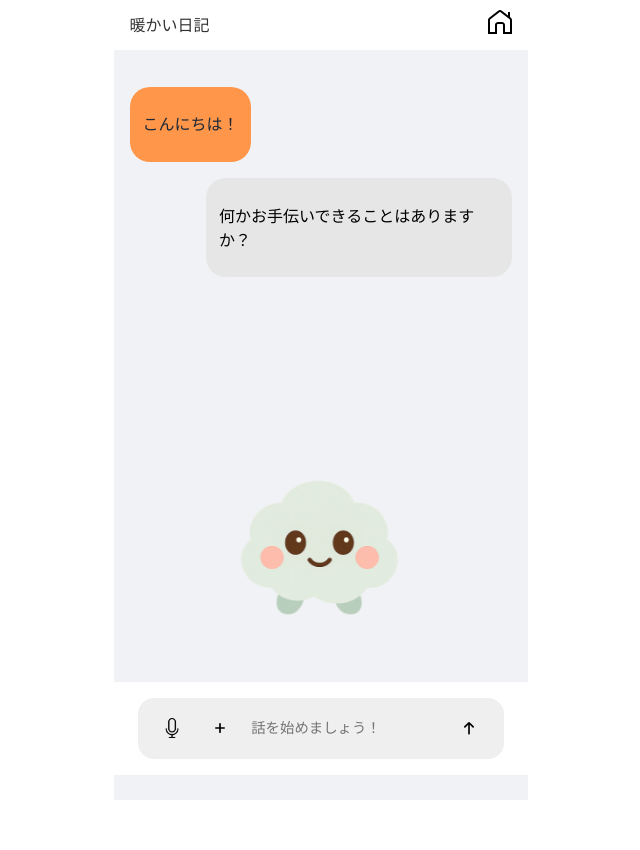
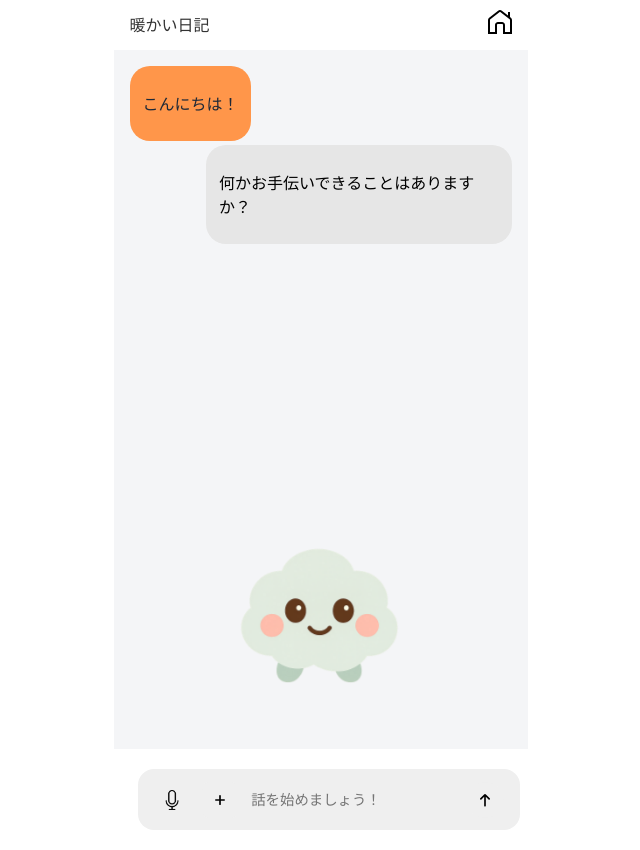
Before and after one commit to Mosic-asia/Project-kiokuSupportService-react-repo, a React app in the folder nikki-ai-project/: page /chat in a window 1280 px wide. Shown: the whole page, without its empty margins (319-959 px from the left). Before the commit the page ends 800 px from the top, so only its background shows below. Built offline with nearby package versions, Linux system fonts and the light colour scheme; the HTML template or start-up script is replaced by a standard one.

Commit message:
✨ Added routes
Addded routes

```diff
--- a/nikki-ai-project/src/routes/Chat.jsx
+++ b/nikki-ai-project/src/routes/Chat.jsx
@@ -1,13 +1,12 @@
-// src/Chat.jsx
+// src/routes/Chat.jsx
 import React, { useState, useEffect, useRef } from "react";
 import ChatBubble from "../components/ChatBubble";
 import InputBox from "../components/InputBox";
-import VoiceBar from "../components/VoiceBar"; // VoiceBar 컴포넌트 import
+import VoiceBar from "../components/VoiceBar";
 import { getChats, postChat } from "../api/chatApi";
 import CloudImage from "../assets/cloud.png";
 import styles from "../styles/Chat.module.css";
 import '../styles/ChatAnimation.css';
-import MicIcon from '../assets/microphone.png';
 
 const Chat = () => {
   const [messages, setMessages] = useState([
@@ -17,7 +16,6 @@ const Chat = () => {
   const [isVoiceRecording, setIsVoiceRecording] = useState(false);
 
   const chatAreaRef = useRef(null);
-  const inputBoxContainerRef = useRef(null); // 인풋 박스 컨테이너 ref
 
   useEffect(() => {
     // getChats().then(setMessages);
@@ -29,31 +27,18 @@ const Chat = () => {
   };
 
   const handleMicClick = () => {
-    setIsVoiceRecording(!isVoiceRecording);
-    if (chatAreaRef.current) {
-      chatAreaRef.current.classList.toggle(styles.hiddenChatArea);
-      chatAreaRef.current.scrollTop = 0;
-    }
-    // 인풋 박스 visibility 제어
-    if (inputBoxContainerRef.current) {
-      inputBoxContainerRef.current.style.display = isVoiceRecording ? 'none' : 'flex';
-    }
+    setIsVoiceRecording(true);
   };
 
   const handleStopRecording = () => {
     setIsVoiceRecording(false);
-    if (chatAreaRef.current) {
-      chatAreaRef.current.classList.remove(styles.hiddenChatArea);
-    }
-    // 인풋 박스 visibility 제어
-    if (inputBoxContainerRef.current) {
-      inputBoxContainerRef.current.style.display = 'flex';
-    }
     // 실제 음성 인식 종료 및 처리 로직 추가
   };
 
   return (
     <div className={styles.chatContainer}>
+      {/* 항상 보여야 하는 채팅 영역 + 캐릭터 */}
+      <div className={styles.chatContentWrapper}>
         <div className={styles.chatArea} ref={chatAreaRef}>
           {messages.map((msg, idx) => (
             <ChatBubble key={idx} message={msg} />
@@ -66,9 +51,20 @@ const Chat = () => {
             className={`${styles.cloudAvatar} cloud-float`}
           />
         </div>
-      <div className={styles.inputBoxContainer} ref={inputBoxContainerRef} style={{ display: isVoiceRecording ? 'none' : 'flex' }}>
-        <InputBox onSend={handleSend} onMicClick={handleMicClick} isVoiceRecording={isVoiceRecording} />
       </div>
+
+      {/* 인풋 박스는 보이스 모드 아닐 때만 */}
+      {!isVoiceRecording && (
+        <div className={styles.inputBoxContainer}>
+          <InputBox
+            onSend={handleSend}
+            onMicClick={handleMicClick}
+            isVoiceRecording={isVoiceRecording}
+          />
+        </div>
+      )}
+
+      {/* 보이스 모드일 때만 보이스 바 */}
       {isVoiceRecording && <VoiceBar onStopRecording={handleStopRecording} />}
     </div>
   );
--- a/nikki-ai-project/src/routes/Menu.jsx
+++ b/nikki-ai-project/src/routes/Menu.jsx
@@ -1,5 +1,6 @@
 import React from 'react';
 import '../styles/Menu.css';
+import { Link } from 'react-router-dom';
 
 const Menu = () => {
     return (
@@ -11,24 +12,41 @@ const Menu = () => {
 
             {/* 메뉴 아이템 */}
             <div className="menu-grid">
+              <Link to="/journal-list">
                 <div className="menu-item">
                     <span className="item-text">日記</span>
                 </div>
+              </Link>
+
+              <Link to="/chat">
                 <div className="menu-item">
                     <span className="item-text">日記を書く</span>
                 </div>
+              </Link>
+
+              <Link to="/talk">
                 <div className="menu-item">
                     <span className="item-text">トーク</span>
                 </div>
+              </Link>
+
+              <Link to="#">
                 <div className="menu-item">
                     <span className="item-text">予定</span>
                 </div>
+              </Link>
+
+              <Link to="/my-info">
                 <div className="menu-item">
                     <span className="item-text">マイカルて</span>
                 </div>
+              </Link>
+
+              <Link to="#">
                 <div className="menu-item">
                     <span className="item-text">設定</span>
                 </div>
+              </Link>
             </div>
         </div>
     );
--- /dev/null
+++ b/nikki-ai-project/src/routes/Talk.jsx
@@ -0,0 +1,4 @@
+function Talk() {
+
+}
+export default Talk
--- a/nikki-ai-project/src/styles/Chat.module.css
+++ b/nikki-ai-project/src/styles/Chat.module.css
@@ -1,20 +1,28 @@
+body {
+  background-color: white;
+}
+
 .chatContainer {
-  width: 100%;
+  position: relative;
+  height: 100vh;
   display: flex;
   flex-direction: column;
-  margin-top: 5%;
-  height: 88vh;
+  background-color: #f4f5f7;
+  overflow: hidden;
+}
+
+.chatContentWrapper {
+  flex: 1;
+  display: flex;
+  flex-direction: column;
+  position: relative;
+  overflow-y: auto;
 }
 
 .chatArea {
-  flex-grow: 1;
+  flex: 1;
+  padding: 16px;
   overflow-y: auto;
-  padding: 1rem;
-  display: flex;
-  flex-direction: column;
-  gap: 0.75rem;
-  margin-bottom: 1rem;
-  align-items: flex-start; /* 추가 */
 }
 
 .cloudAvatarContainer {
@@ -50,8 +58,10 @@
 }
 
 .inputBoxContainer {
+  width: 100%;
+  padding: 12px 16px;
+  box-sizing: border-box;
   background-color: white;
-  padding: 0.5rem 1rem;
 }
 
 .hiddenChatArea {
--- a/nikki-ai-project/src/styles/InputBox.module.css
+++ b/nikki-ai-project/src/styles/InputBox.module.css
@@ -55,6 +55,8 @@
   font-size: 0.9rem;
   padding: 0.7rem 0; /* 상하 패딩 증가 */
   background-color: #EFEFEF;
+  height: 100%; /* ← 이 줄 추가 */
+
 }
 
 .sendButton {
--- a/nikki-ai-project/src/styles/VoiceBar.module.css
+++ b/nikki-ai-project/src/styles/VoiceBar.module.css
@@ -1,44 +1,43 @@
-/* styles/VoiceBar.module.css */
 .voiceBar {
   position: fixed;
-  bottom: 80px;
+  bottom: 40px; /* 너무 아래로 붙지 않게 조절 */
   left: 50%;
   transform: translateX(-50%);
   display: flex;
-  align-items: center;
-  padding: 1rem;
-  z-index: 15;
+  gap: 6px;
+  padding: 10px 16px;
+  z-index: 10000;
   cursor: pointer;
-  border-radius: 10px;
-  width: auto;
-  gap: 15px;
 }
 
 .bar {
-  width: 8px;
-  height: 25px;
-  border-radius: 4px;
-  animation: pulse 0.5s infinite alternate;
+  width: 6px;
+  height: 20px;
+  border-radius: 3px;
+  animation: pulse 0.8s infinite ease-in-out alternate;
   transform-origin: bottom;
 }
 
 .bar1 {
-  background-color: #B9CEBD; /* Your light green */
+  background-color: #B9CEBD;
+  animation-delay: 0s;
 }
 
 .bar2 {
-  background-color: #B0A7C7; /* Your light purple */
+  background-color: #B0A7C7;
+  animation-delay: 0.15s;
 }
 
 .bar3 {
-  background-color: #FEBFAC; /* Your light orange */
+  background-color: #FEBFAC;
+  animation-delay: 0.3s;
 }
 
 @keyframes pulse {
   0% {
-    transform: scaleY(0.4);
+    transform: scaleY(0.5);
   }
   100% {
-    transform: scaleY(1.0);
+    transform: scaleY(1.2);
   }
 }
```
Lines whose indentation alone changed are shown as unchanged.
